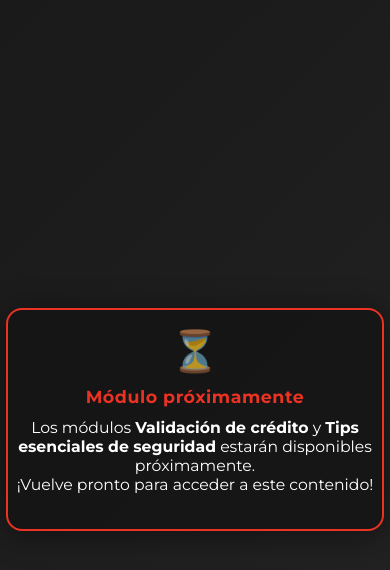
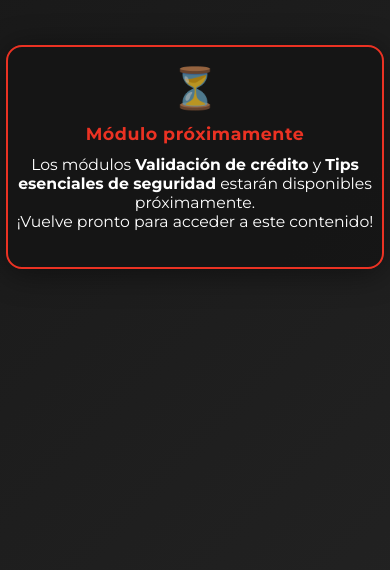
Before and after one commit to Kaisitop/To-o, a plain HTML site: page proximamente.html in a window 390 px wide. Shown: the part 76-646 px from the top of the page. Drawn offline with Linux system fonts and the light colour scheme.

Commit message:
ajustes3

```diff
--- a/proximamente.html
+++ b/proximamente.html
@@ -44,7 +44,7 @@
       display: flex;
       flex-direction: column;
       align-items: center;
-      justify-content: center;
+      justify-content: flex-start;
     }
     .proximamente-box {
       background: #151515d9;
@@ -55,7 +55,7 @@
       display: flex;
       flex-direction: column;
       align-items: center;
-      margin-top: 3.5rem;
+      margin-top: 1.2rem; /* Menos margen arriba */
     }
     .proximamente-title {
       font-size: 1.21rem;
@@ -94,7 +94,7 @@
       }
       .proximamente-box {
         padding: 1.4rem 0.7rem;
-        margin-top: 2.3rem;
+        margin-top: 0.7rem;
       }
       .proximamente-title {
         font-size: 1.09rem;
```
